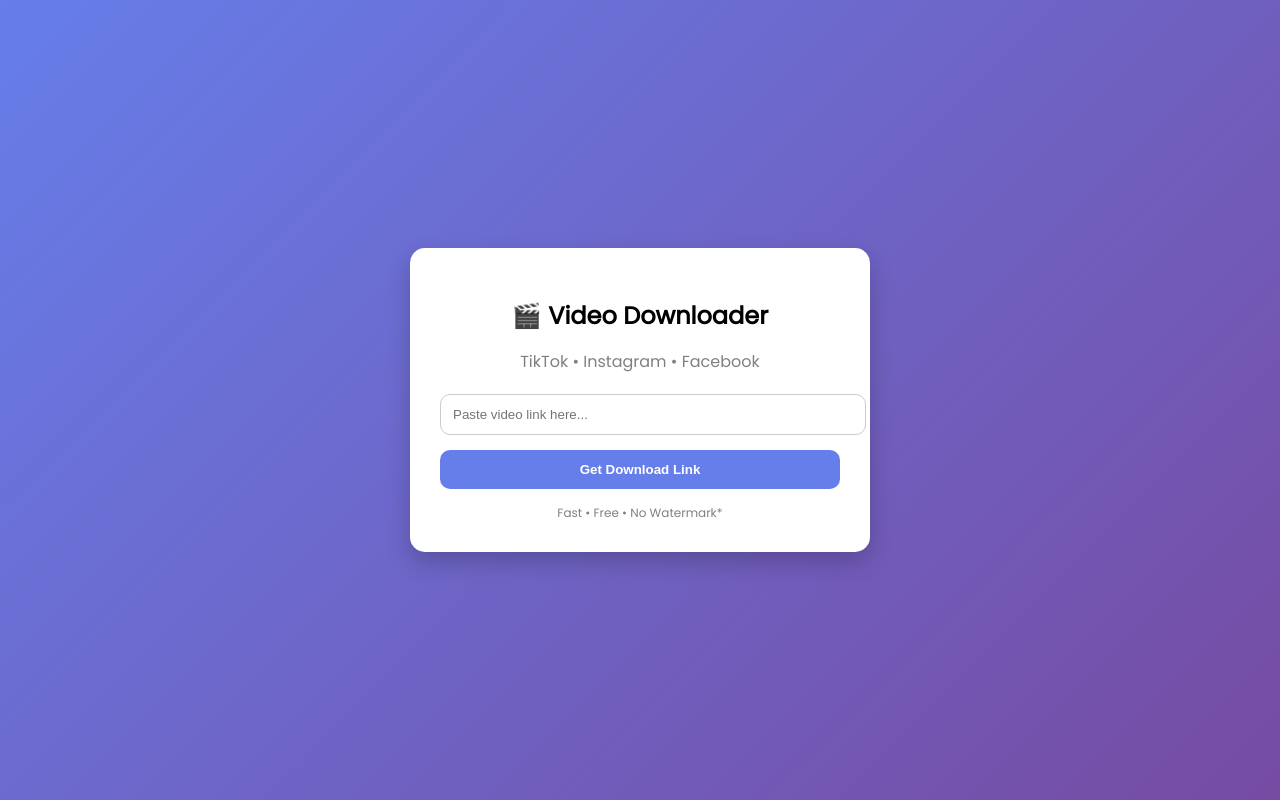
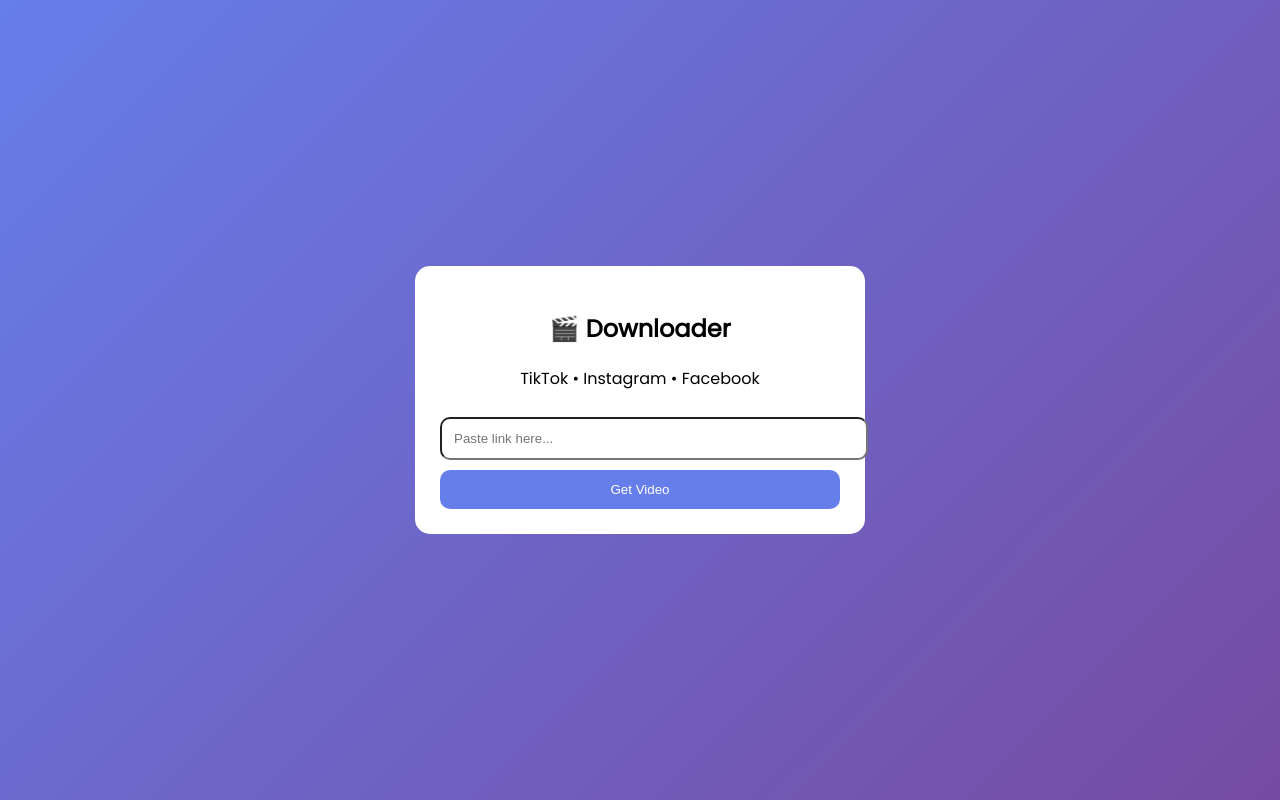
Before and after one commit to crusadealiance-ui/tikreeds, a Flask app: page / in a window 1280 px wide. Run offline with Flask 3, Linux system fonts and the light colour scheme; some libraries are stand-ins or nearby versions.

Commit message:
Update index.html

```diff
--- a/templates/index.html
+++ b/templates/index.html
@@ -3,9 +3,8 @@
 <head>
 <meta charset="UTF-8">
 <meta name="viewport" content="width=device-width, initial-scale=1.0">
-    <title>Multi Video Downloader</title>
+<title>Video Downloader</title>
 
-    <!-- Google Font -->
 <link href="https://fonts.googleapis.com/css2?family=Poppins&display=swap" rel="stylesheet">
 
 <style>
@@ -21,39 +20,24 @@
 
 .card {
     background: white;
-            padding: 30px;
+    padding: 25px;
     border-radius: 15px;
     width: 90%;
     max-width: 400px;
     text-align: center;
-            box-shadow: 0 10px 25px rgba(0,0,0,0.2);
 }
 
-        h2 {
-            margin-bottom: 10px;
-        }
-
-        p {
-            color: gray;
-            margin-bottom: 20px;
-        }
-
-        input {
+input, button {
     width: 100%;
     padding: 12px;
     border-radius: 10px;
-            border: 1px solid #ccc;
-            margin-bottom: 15px;
+    margin-top: 10px;
 }
 
 button {
-            width: 100%;
-            padding: 12px;
-            border: none;
-            border-radius: 10px;
     background: #667eea;
     color: white;
-            font-weight: bold;
+    border: none;
     cursor: pointer;
 }
 
@@ -61,10 +45,19 @@
     background: #5a67d8;
 }
 
-        .footer {
+#loading {
+    display: none;
     margin-top: 15px;
-            font-size: 12px;
-            color: gray;
+}
+
+#result {
+    display: none;
+    margin-top: 20px;
+}
+
+img {
+    width: 100%;
+    border-radius: 10px;
 }
 </style>
 </head>
@@ -72,18 +65,51 @@
 <body>
 
 <div class="card">
-    <h2>🎬 Video Downloader</h2>
+    <h2>🎬 Downloader</h2>
     <p>TikTok • Instagram • Facebook</p>
 
-    <form action="/download" method="post">
-        <input type="text" name="url" placeholder="Paste video link here..." required>
-        <button type="submit">Get Download Link</button>
-    </form>
+    <input type="text" id="url" placeholder="Paste link here...">
+    <button onclick="download()">Get Video</button>
 
-    <div class="footer">
-        Fast • Free • No Watermark*
+    <div id="loading">⏳ Processing...</div>
+
+    <div id="result">
+        <img id="thumb">
+        <a id="downloadBtn" target="_blank">
+            <button>Download Video</button>
+        </a>
     </div>
 </div>
 
+<script>
+function download() {
+    let url = document.getElementById("url").value;
+
+    document.getElementById("loading").style.display = "block";
+    document.getElementById("result").style.display = "none";
+
+    fetch('/download', {
+        method: 'POST',
+        headers: {
+            'Content-Type': 'application/x-www-form-urlencoded'
+        },
+        body: "url=" + encodeURIComponent(url)
+    })
+    .then(res => res.json())
+    .then(data => {
+        document.getElementById("loading").style.display = "none";
+
+        if (data.error) {
+            alert(data.error);
+            return;
+        }
+
+        document.getElementById("thumb").src = data.thumbnail;
+        document.getElementById("downloadBtn").href = data.video;
+        document.getElementById("result").style.display = "block";
+    });
+}
+</script>
+
 </body>
 </html>
```
Lines whose indentation alone changed are shown as unchanged.
